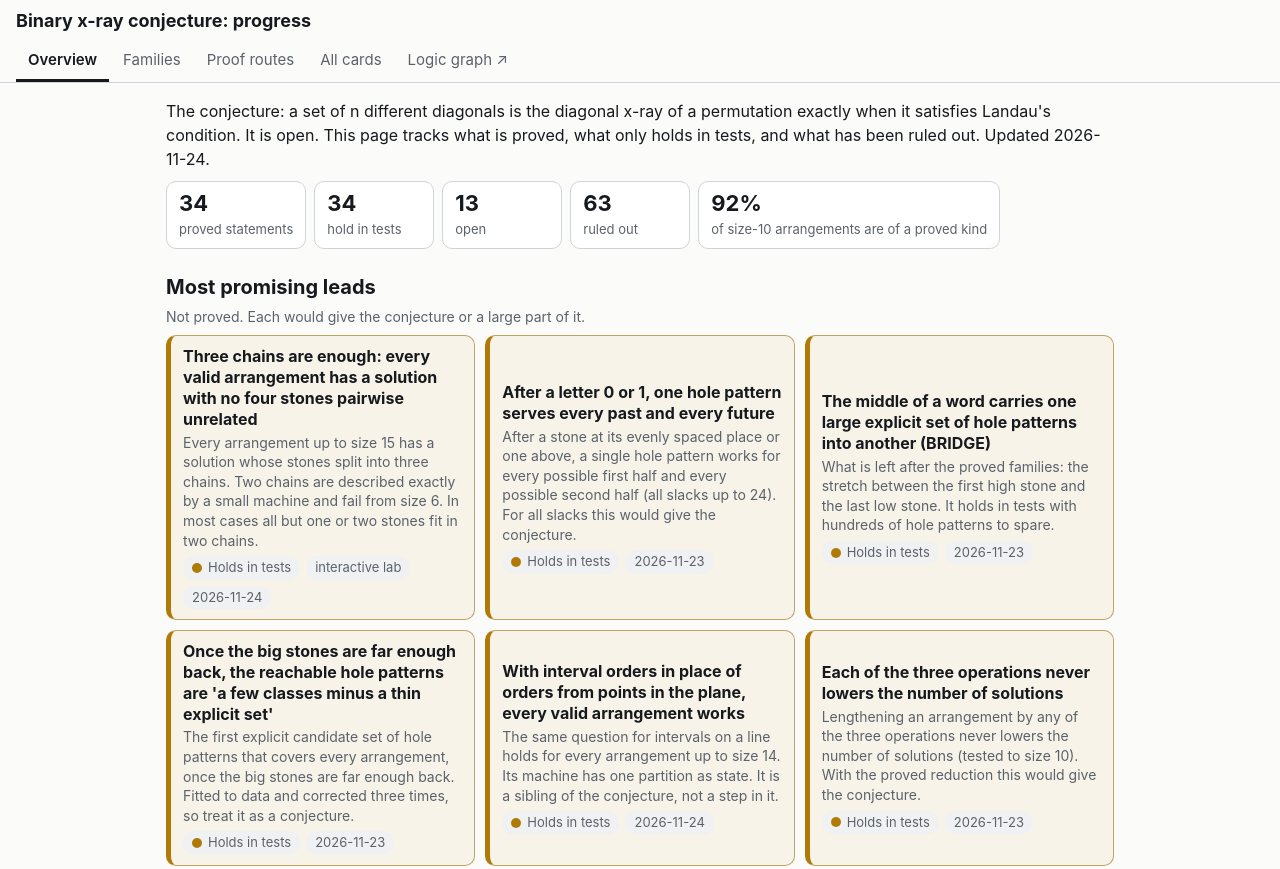
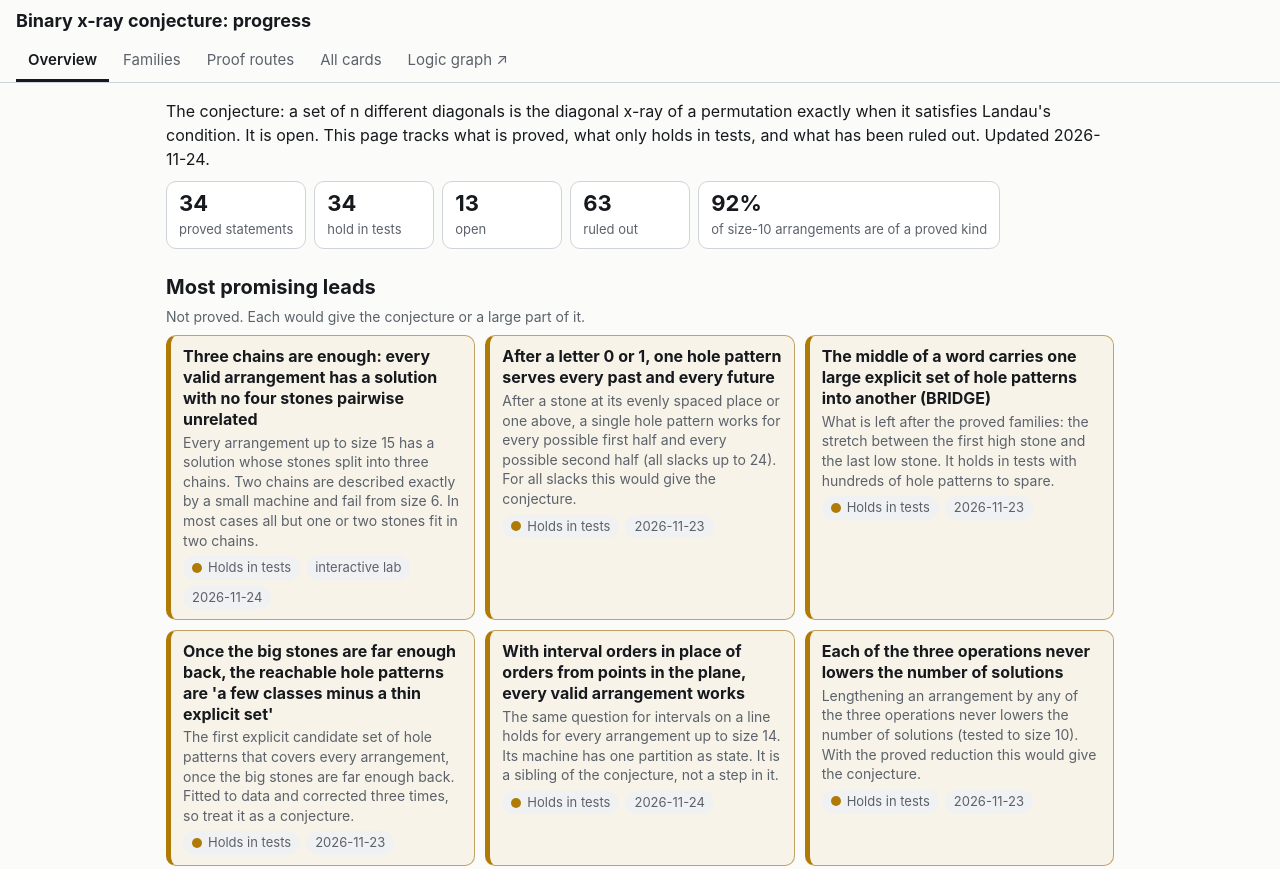
Before and after one commit to andrew-spears/binary-xray-permutations, a plain HTML site: page map/index.html in a window 1280 px wide. Shown: the top 869 px of the page. Drawn offline with Linux system fonts and the light colour scheme.

Commit message:
Dashboard: align text to the top of each box
Co-Authored-By: Devin AI <158243242+devin-ai-integration[bot]@users.noreply.github.com>

```diff
--- a/map/index.html
+++ b/map/index.html
@@ -30,7 +30,7 @@ button{font:inherit;color:inherit;cursor:pointer}
 .s-proved,.s-reduction{--c:var(--pr)}.s-empirical,.s-tested,.s-computer{--c:var(--em)}.s-open{--c:var(--op)}.s-disproved,.s-dead{--c:var(--no)}.s-idea{--c:var(--idea)}.s-active{--c:var(--run)}.s-stalled{--c:var(--op)}
 .chip{display:inline-flex;align-items:center;gap:6px;padding:2px 9px;border-radius:999px;background:var(--chip);white-space:nowrap;font-size:13px;color:var(--ink2)}
 .grid{display:grid;grid-template-columns:repeat(auto-fill,minmax(280px,1fr));gap:10px}
-.item{display:block;width:100%;text-align:left;background:color-mix(in srgb,var(--c) 9%,var(--card));border:1px solid color-mix(in srgb,var(--c) 55%,var(--line));border-left:5px solid var(--c);border-radius:10px;padding:10px 12px}
+.item{display:flex;flex-direction:column;justify-content:flex-start;align-items:stretch;height:100%;width:100%;text-align:left;background:color-mix(in srgb,var(--c) 9%,var(--card));border:1px solid color-mix(in srgb,var(--c) 55%,var(--line));border-left:5px solid var(--c);border-radius:10px;padding:10px 12px}
 .item b{display:block;line-height:1.3;margin-bottom:3px}
 .item span.t{display:block;font-size:14px;color:var(--ink2);line-height:1.4}
 .item .meta{display:flex;flex-wrap:wrap;gap:6px;margin-top:6px}
```
